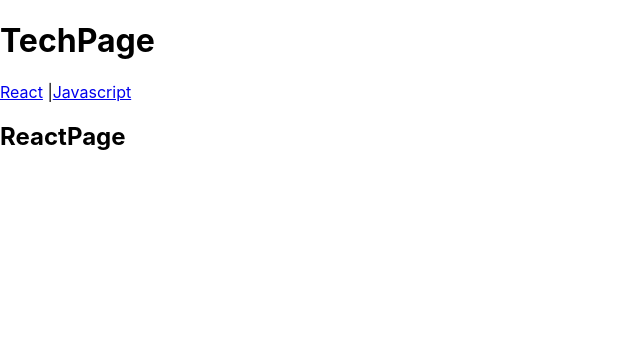
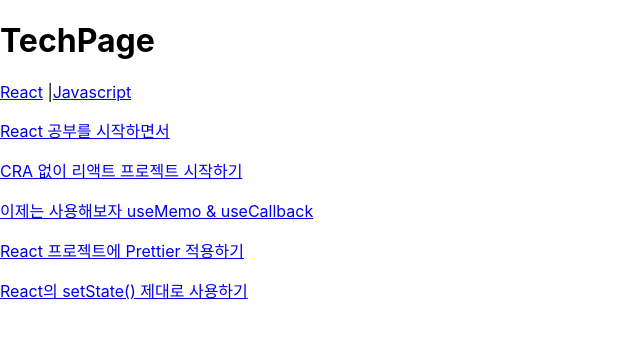
Before and after one commit to Cho-SeongJu/React-Study, a React (Create React App) app in the folder React 이해하기/project/project/: page /tech/react in a window 1280 px wide. Shown: the top 338 px of the page, without its empty margins (0-640 px from the left). Built offline with nearby package versions, Linux system fonts and the light colour scheme.

Commit message:
URL Parameter (useParams) 내용 추가

```diff
--- a/React 이해하기/project/project/src/App.js
+++ b/React 이해하기/project/project/src/App.js
@@ -5,6 +5,7 @@
 import BlogPage from "./blog/components/BlogPage";
 import JavaScriptPage from "./blog/components/JavaScriptPage";
 import ReactPage from "./blog/components/ReactPage";
+import ReactDocPage from "./blog/components/ReactDocPage";
 
 // root url : main page component
 // tech url : tech page component
@@ -18,6 +19,7 @@
         <Route path={"/tech"} element={<TechPage />}>
           <Route path="javascript" element={<JavaScriptPage />} />
           <Route path="react" element={<ReactPage />} />
+          <Route path="react/:docId" element={<ReactDocPage />} />
         </Route>
         <Route path={"/blog"} element={<BlogPage />}></Route>
       </Routes>
--- /dev/null
+++ b/React 이해하기/project/project/src/blog/components/ReactDocPage.js
@@ -0,0 +1,9 @@
+import React from "react";
+import { useParams } from "react-router-dom";
+
+export default function ReactDocPage() {
+  // docID : 1, 2, 3 ...
+
+  const params = useParams();
+  return <div>ReactDocPage ###{params.docId}</div>;
+}
--- a/React 이해하기/project/project/src/blog/components/ReactPage.js
+++ b/React 이해하기/project/project/src/blog/components/ReactPage.js
@@ -1,9 +1,42 @@
 import React from "react";
+import { Link, Outlet } from "react-router-dom";
 
 export default function ReactPage() {
+  // api call ->  react에 해당하는 글의 목록을 응답 받음.
+  const docs = [
+    {
+      id: 1,
+      title: "React 공부를 시작하면서",
+      date: "29/03/2023",
+    },
+    {
+      id: 2,
+      title: "CRA 없이 리액트 프로젝트 시작하기",
+      date: "29/03/2023",
+    },
+    {
+      id: 3,
+      title: "이제는 사용해보자 useMemo & useCallback",
+      date: "29/03/2023",
+    },
+    {
+      id: 4,
+      title: "React 프로젝트에 Prettier 적용하기",
+      date: "29/03/2023",
+    },
+    {
+      id: 5,
+      title: "React의 setState() 제대로 사용하기",
+      date: "29/03/2023",
+    },
+  ];
   return (
     <div>
-      <h2>ReactPage</h2>
+      {docs.map((doc) => (
+        <Link to={`${doc.id}`} key={doc.id} style={{ display: "block", margin: "1rem 0" }}>
+          {doc.title}
+        </Link>
+      ))}
     </div>
   );
 }
--- a/React 이해하기/project/project/src/blog/components/TechPage.js
+++ b/React 이해하기/project/project/src/blog/components/TechPage.js
@@ -6,7 +6,7 @@
     <>
       <div>
         <h1>TechPage</h1>
-        <Link to="/tect/react">React</Link> |<Link to="/tect/javascript">Javascript</Link>
+        <Link to="/tech/react">React</Link> |<Link to="/tech/javascript">Javascript</Link>
       </div>
       <Outlet />
     </>
```
Also changed, not shown: 1 other file (tests, documents, lock files or other folders).
